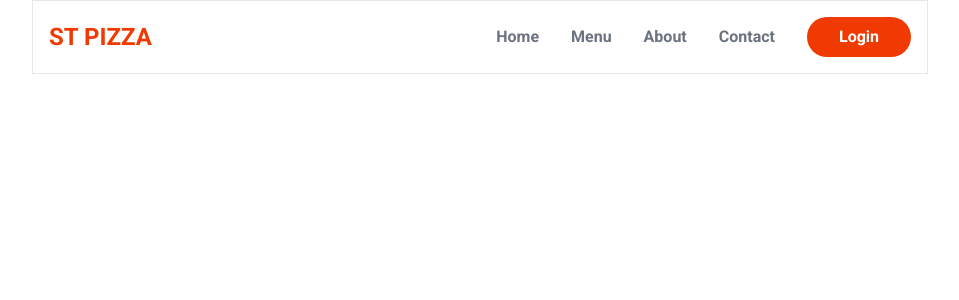
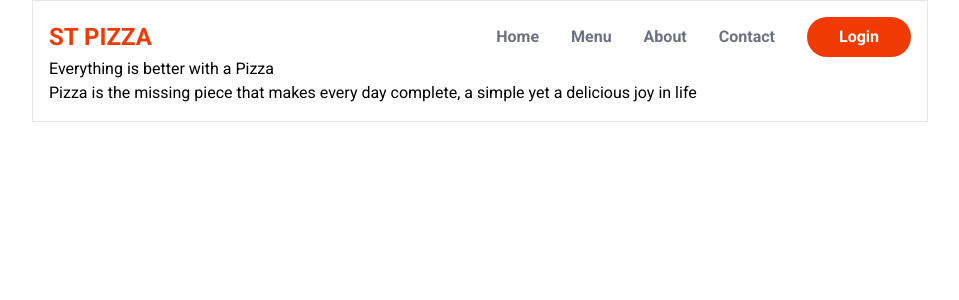
Before and after one commit to jadepeck/food-ordering-app, a Next.js app: page / in a window 1280 px wide. Shown: the top 300 px of the page, without its empty margins (160-1119 px from the left). Built offline with nearby package versions, Linux system fonts and the light colour scheme.

Commit message:
clear out

```diff
--- a/src/app/page.js
+++ b/src/app/page.js
@@ -1,22 +1,11 @@
-import Link from "next/link";
+import Header from "@/components/layout/Header"
+import Hero from "@/components/layout/Hero"
 
 export default function Home() {
   return (
     <>
-      <header className='flex items-center justify-between'>
-        <Link className="text-primary font-semibold text-2xl"href="">
-          ST PIZZA
-          </Link>
-        <nav className='flex items-center gap-8 text-gray-500 font-semibold'>
-          <Link href={''}>Home</Link>
-          <Link href={''}>Menu</Link>
-          <Link href={''}>About</Link>
-          <Link href={''}>Contact</Link>
-          <Link href={''} className='bg-primary rounded-full text-white px-6 py-2 px-8'>
-            Login
-            </Link>
-        </nav>
-      </header>
+      <Header />
+      <Hero />
     </>
   )
 }
--- /dev/null
+++ b/src/components/layout/Header.js
@@ -0,0 +1,20 @@
+import Link from "next/link";
+
+export default function Header() {
+  return (
+    <header className='flex items-center justify-between'>
+        <Link className="text-primary font-semibold text-2xl"href="">
+          ST PIZZA
+          </Link>
+        <nav className='flex items-center gap-8 text-gray-500 font-semibold'>
+          <Link href={''}>Home</Link>
+          <Link href={''}>Menu</Link>
+          <Link href={''}>About</Link>
+          <Link href={''}>Contact</Link>
+          <Link href={''} className='bg-primary rounded-full text-white px-6 py-2 px-8'>
+            Login
+            </Link>
+        </nav>
+      </header>
+  );
+}
--- /dev/null
+++ b/src/components/layout/Hero.js
@@ -0,0 +1,8 @@
+export default function Hero() {
+  return (
+    <section>
+      <h1>Everything is better with a Pizza</h1>
+      <p>Pizza is the missing piece that makes every day complete, a simple yet a delicious joy in life</p>
+    </section>
+  );
+}
```
